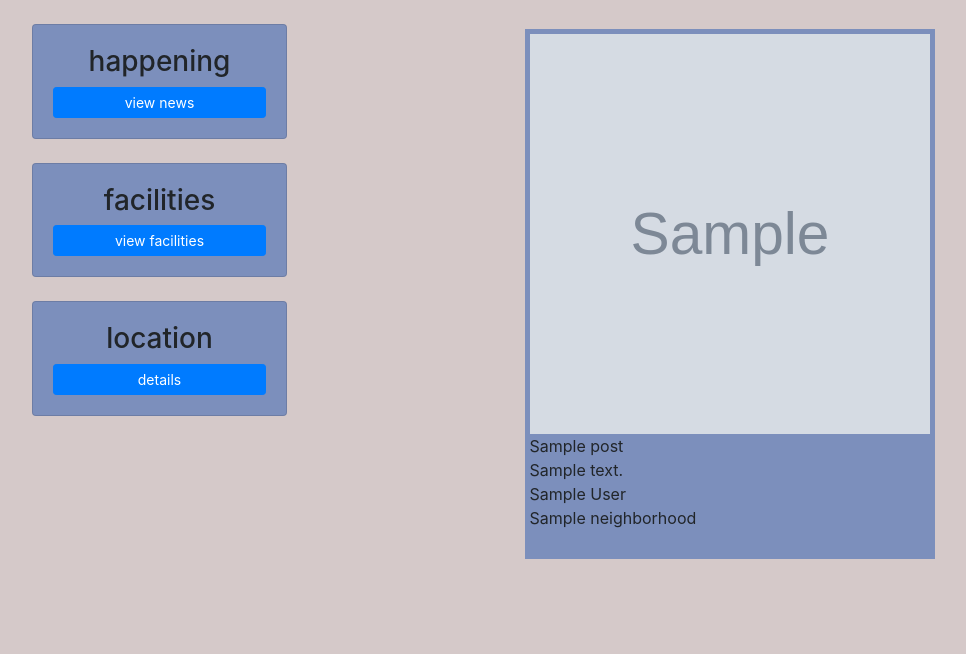
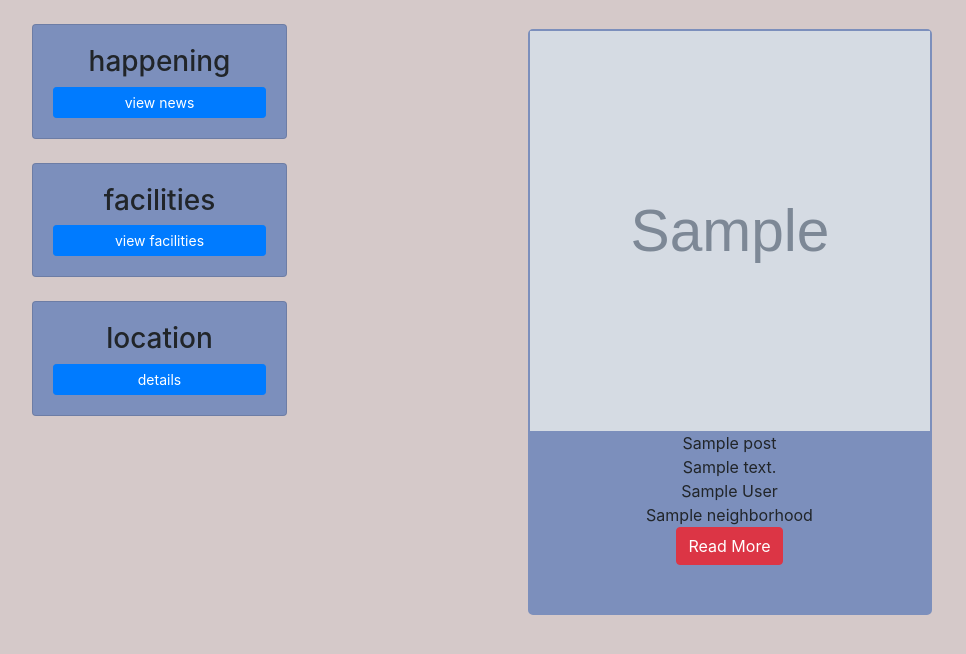
Before and after one commit to lcmongwe/checkapp, a Django app: page / in a window 1280 px wide. Shown: the part 82-736 px from the top of the page, without its empty margins (53-1019 px from the left). Run offline with Django 4.2, Linux system fonts and the light colour scheme; a user stored in the database is signed in; tables that the repository leaves empty hold one stand-in row (values such as "Sample post"); grey boxes marked "Sample" are stand-in pictures; some libraries are stand-ins or nearby versions.

Commit message:
profile.css created background color for profile page

```diff
--- a/nebapp/static/css/app.css
+++ b/nebapp/static/css/app.css
@@ -7,6 +7,8 @@ nav{
     background-color:rgb(124, 143, 188);
     font-size:22px;
     font-weight:bold;
+    position: fixed;
+    z-index: 100px;
 
 }
 
--- a/nebapp/static/css/home.css
+++ b/nebapp/static/css/home.css
@@ -1,6 +1,11 @@
 body {
   background-color: rgb(213, 201, 201);
 }
+/*
+.static{
+    background-color:red;
+    position: relative;
+} */
 
 .card1{
     background-color:rgb(124, 143, 188);
@@ -22,5 +27,6 @@ h3{
 
 .posts{
 background-color:rgb(124, 143, 188);
-border: 5px solid rgb(124, 143, 188);
+border: 2px solid rgb(124, 143, 188);
+border-radius: 5px;
 }
--- /dev/null
+++ b/nebapp/static/css/profile.css
@@ -0,0 +1,3 @@
+body{
+    background-color: red;
+}
--- a/nebapp/templates/main/home.html
+++ b/nebapp/templates/main/home.html
@@ -3,7 +3,7 @@
 
 {% endblock %} {% block content%}
 <div class="row">
-  <div class="col-md-3">
+  <div class="col-md-3 static">
     <div class="card card-body card1">
       <h3>happening</h3>
       <a class="btn btn-primary btn-sm btn-block" href href="">view news</a>
@@ -33,11 +33,15 @@
     <img src="{{post.image.url}}" alt="" width="400px" height="400px" />
     {%endif%}
     <br />
+    <center>
     {{post.title}} <br />
     {{post.description}} <br />
     {{post.author.name}} <br />
-    {{post.location.name}}
+    {{post.location.name}} <br>
+      <a class="btn btn-danger" href="">Read More</a>
 
+
+    </center>
     <br /><br />
   </div>
 
--- a/nebapp/templates/main/profile.html
+++ b/nebapp/templates/main/profile.html
@@ -1,5 +1,5 @@
 {% extends 'main/base.html' %} {%load static%} {% block styles %}
-<link rel="stylesheet" href="{% static 'css/home.css' %}" />
+<link rel="stylesheet" href="{% static 'css/profile.css' %}" />
 
 {% endblock %} {% block content%}
 <div class="row">
```
